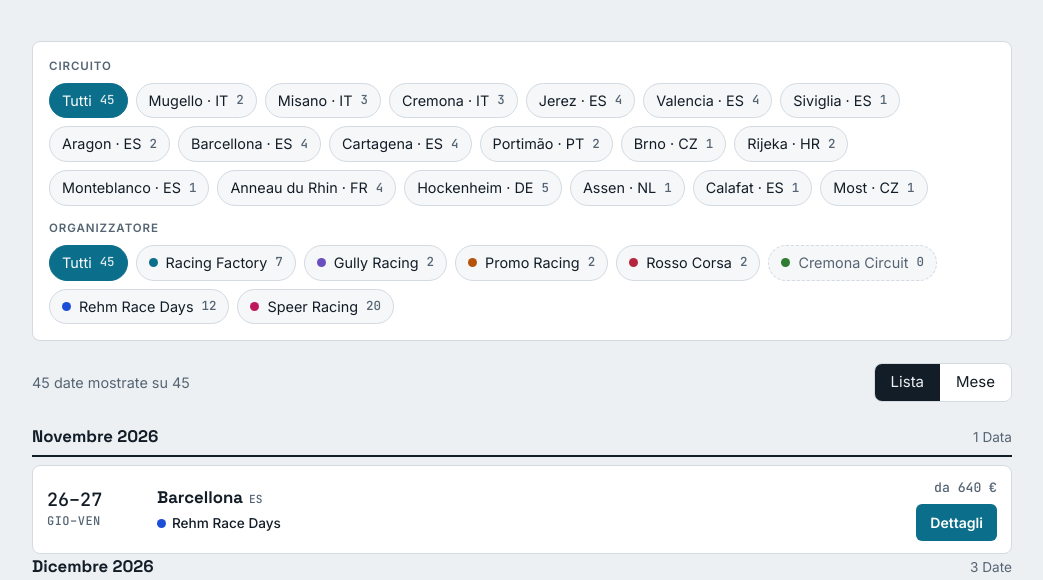
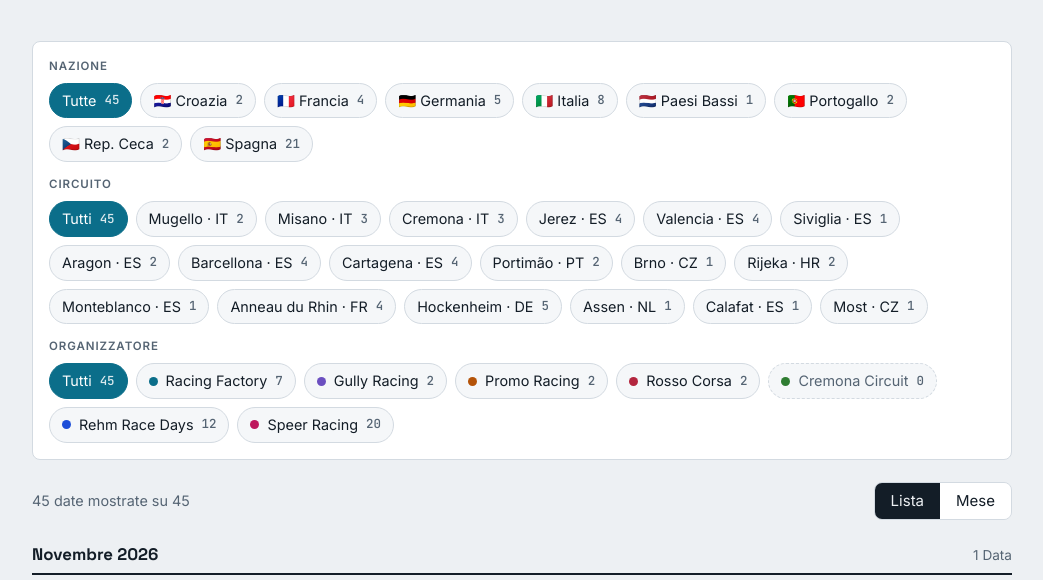
Before and after one commit to Fran-1422/Prove-libere, a plain HTML site: page index.html in a window 1280 px wide. Shown: the part 154-734 px from the top of the page, without its empty margins (118-1161 px from the left). Drawn offline with Linux system fonts and the light colour scheme.

Commit message:
Aggiungi il filtro per nazione (#2)
Claude-Session: https://claude.ai/code/session_01TNkdfA8A4wcmcARzPdo7vn

Co-authored-by: Claude <noreply@anthropic.com>

```diff
--- a/index.html
+++ b/index.html
@@ -138,6 +138,7 @@ a { color: var(--accent); }
   <div id="banner"></div>
 
   <section class="panel" aria-label="Filtri">
+    <div><div class="label">Nazione</div><div class="chips" id="fn"></div></div>
     <div><div class="label">Circuito</div><div class="chips" id="fc"></div></div>
     <div><div class="label">Organizzatore</div><div class="chips" id="fo"></div></div>
   </section>
@@ -168,7 +169,10 @@ const KNOWN_ORGS = ["rf", "gully", "promo", "rosso", "cremona", "rehm", "speer",
 const STATO = { ok: "ok", vuoto: "nessuna data", da_controllare: "da controllare", errore: "errore" };
 
 let DATA = { events: [], circuits: [], orgs: {}, sources: [] };
-const state = { circuits: new Set(), orgs: new Set(), view: "list", ym: null };
+const state = { countries: new Set(), circuits: new Set(), orgs: new Set(), view: "list", ym: null };
+const NAZIONI = { IT: "Italia", ES: "Spagna", FR: "Francia", DE: "Germania", PT: "Portogallo", HR: "Croazia", CZ: "Rep. Ceca", NL: "Paesi Bassi", AT: "Austria", SI: "Slovenia", HU: "Ungheria", BE: "Belgio", GB: "Regno Unito", CH: "Svizzera", PL: "Polonia", SK: "Slovacchia" };
+const flag = (cc) => /^[A-Z]{2}$/.test(cc) ? String.fromCodePoint(...[...cc].map((ch) => 0x1F1A5 + ch.charCodeAt(0))) : "";
+const nationName = (cc) => NAZIONI[cc] || cc;
 const $ = (id) => document.getElementById(id);
 const parse = (s) => new Date(s + "T00:00:00");
 const iso = (d) => d.getFullYear() + "-" + String(d.getMonth() + 1).padStart(2, "0") + "-" + String(d.getDate()).padStart(2, "0");
@@ -177,9 +181,10 @@ const safeUrl = (u) => /^https?:\/\//i.test(u) ? u : "#";
 const orgColor = (o) => "var(--o-" + (KNOWN_ORGS.includes(o) ? o : "altro") + ")";
 const orgName = (o) => DATA.orgs[o] || o;
 const circ = (id) => DATA.circuits.find((c) => c.id === id) || { id, name: id, country: "" };
+const evCountry = (e) => e.country || circ(e.circuit).country || "";
 
 function filtered() {
-  return DATA.events.filter((e) => (!state.circuits.size || state.circuits.has(e.circuit)) && (!state.orgs.size || state.orgs.has(e.org)))
+  return DATA.events.filter((e) => (!state.countries.size || state.countries.has(evCountry(e))) && (!state.circuits.size || state.circuits.has(e.circuit)) && (!state.orgs.size || state.orgs.has(e.org)))
     .sort((a, b) => a.start.localeCompare(b.start));
 }
 
@@ -195,9 +200,23 @@ function chip(label, pressed, n, onClick, color) {
 }
 
 function renderFilters() {
+  const fn = $("fn"); fn.replaceChildren();
+  const ccs = [...new Set([...DATA.circuits.map((c) => c.country), ...DATA.events.map(evCountry)])].filter(Boolean)
+    .sort((a, b) => nationName(a).localeCompare(nationName(b), "it"));
+  fn.append(chip("Tutte", state.countries.size === 0, DATA.events.length, () => { state.countries.clear(); render(); }));
+  ccs.forEach((cc) => {
+    const n = DATA.events.filter((e) => evCountry(e) === cc).length;
+    fn.append(chip((flag(cc) ? flag(cc) + " " : "") + nationName(cc), state.countries.has(cc), n, () => {
+      state.countries.has(cc) ? state.countries.delete(cc) : state.countries.add(cc);
+      // Tieni scelti solo i circuiti delle nazioni ancora selezionate
+      if (state.countries.size) [...state.circuits].forEach((id) => { if (!state.countries.has(circ(id).country)) state.circuits.delete(id); });
+      render();
+    }));
+  });
   const fc = $("fc"); fc.replaceChildren();
-  fc.append(chip("Tutti", state.circuits.size === 0, DATA.events.length, () => { state.circuits.clear(); render(); }));
-  DATA.circuits.forEach((c) => {
+  const shown = DATA.circuits.filter((c) => !state.countries.size || state.countries.has(c.country));
+  fc.append(chip("Tutti", state.circuits.size === 0, DATA.events.filter((e) => !state.countries.size || state.countries.has(evCountry(e))).length, () => { state.circuits.clear(); render(); }));
+  shown.forEach((c) => {
     const n = DATA.events.filter((e) => e.circuit === c.id).length;
     fc.append(chip(c.name + (c.country ? " · " + c.country : ""), state.circuits.has(c.id), n, () => {
       state.circuits.has(c.id) ? state.circuits.delete(c.id) : state.circuits.add(c.id); render();
@@ -224,6 +243,7 @@ function dateBlock(e) {
 function emptyMsg() {
   const names = [...state.circuits].map((id) => circ(id).name);
   let m = "Nessuna data con questi filtri.";
+  if (!names.length && state.countries.size) names.push(...[...state.countries].map(nationName));
   if (names.length) m = "Nessuna data pubblicata per " + names.join(", ") + (state.orgs.size ? " con gli organizzatori scelti" : "") + ". Gli organizzatori non ne hanno ancora caricate.";
   return '<div class="empty">' + esc(m) + "</div>";
 }
```
